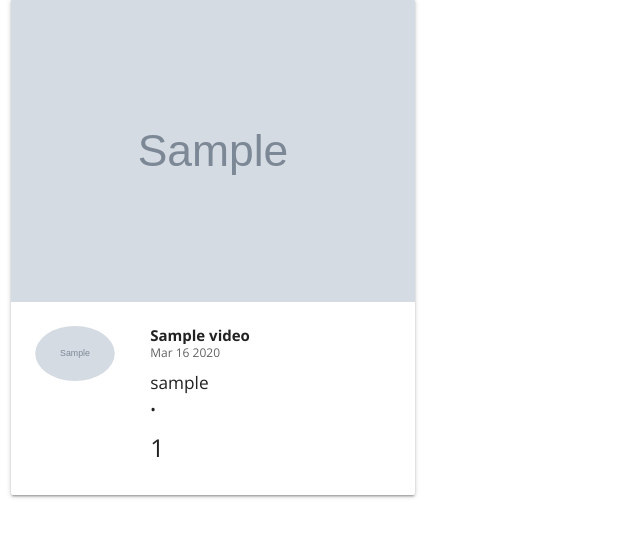
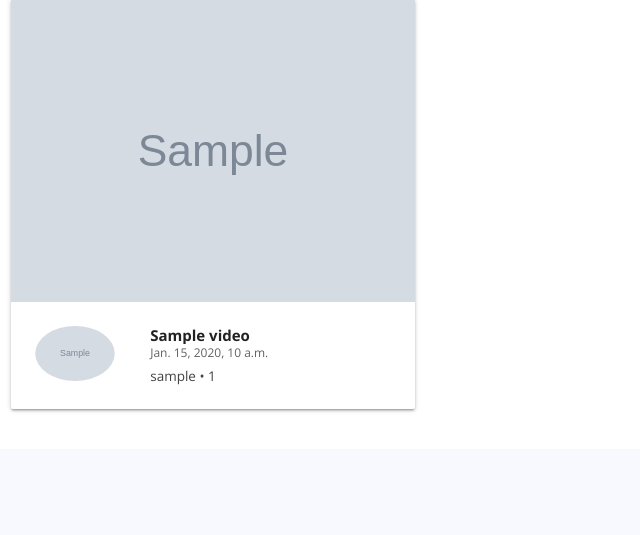
Before and after one commit to kldavis52/Ponga, a Django app: page /studiopal/1/ in a window 1280 px wide. Shown: the part 692-1227 px from the top of the page, without its empty margins (0-640 px from the left). After the commit the page ends 1104 px from the top, so only its background shows below. Run offline with Django 3.2, Linux system fonts and the light colour scheme; a user stored in the database is signed in; tables that the repository leaves empty hold one stand-in row (values such as "Sample post"); grey boxes marked "Sample" are stand-in pictures.

Commit message:
updated templates to include video_thumbnails and video.publish_date

```diff
--- a/templates/studiopal/landing_page.html
+++ b/templates/studiopal/landing_page.html
@@ -35,7 +35,7 @@
               <span class="truncate" id="video-card-title"
                 >{{ video.title }}</span
               >
-              <p id="video-card-date">Mar 16 2020</p>
+              <p id="video-card-date">{{ video.publish_date }}</p>
               <p id="video-card-details">
                 {{ video.creator }} • {{ video.liked.count }}
                 <i class="fas fa-thumbs-up"></i>
--- a/templates/studiopal/search_results.html
+++ b/templates/studiopal/search_results.html
@@ -23,7 +23,7 @@
               <span class="truncate" id="video-card-title"
                 >{{ video.title }}</span
               >
-              <p id="video-card-date">Mar 16 2020</p>
+              <p id="video-card-date">{{ video.publish_date }}</p>
               <p id="video-card-details">
                 {{ video.creator }} • 19K views
               </p>
--- a/templates/studiopal/studio_detail.html
+++ b/templates/studiopal/studio_detail.html
@@ -1,5 +1,4 @@
-{% extends 'base.html' %} {% block content %}
-{% if user.studio_name %}
+{% extends 'base.html' %} {% block content %} {% if user.studio_name %}
 <div>
   <img src="{{ user.image_medium.url }}" />
 </div>
@@ -38,14 +37,17 @@
           />
           {% else %} {% endif %}
           <div class="col s8 right" style="padding: 0px">
-              <span class="truncate" id="video-card-title">{{ video.title }}</span>
-              <p id="video-card-date">Mar 16 2020</p>
-              <p id="video-card-details"><h6>{{ video.creator }}</h6> • <h5>{{ video.liked.count }}</h5></p>
+            <span class="truncate" id="video-card-title"
+              >{{ video.title }}</span
+            >
+            <p id="video-card-date">{{ video.publish_date}}</p>
+            <p id="video-card-details">
+              {{ video.creator }} • {{ video.liked.count }}
+            </p>
           </div>
         </div>
       </div>
     </div>
   </div>
 </section>
-{% endfor %}
-{% endblock %}
+{% endfor %} {% endblock %}
--- a/templates/studiopal/video_detail.html
+++ b/templates/studiopal/video_detail.html
@@ -20,7 +20,7 @@
     <h3>{{ video.title }}</h3>
     <h5>{{ video.liked.count }}</h5>
 
-    <p>published date</p>
+    <p>{{ video.publish_date }}</p>
     <p>{{ video.description }}</p>
     {% if user.studio_name %}
     <div class="card-img" border-radius:50%;>
```
Lines whose indentation alone changed are shown as unchanged.
